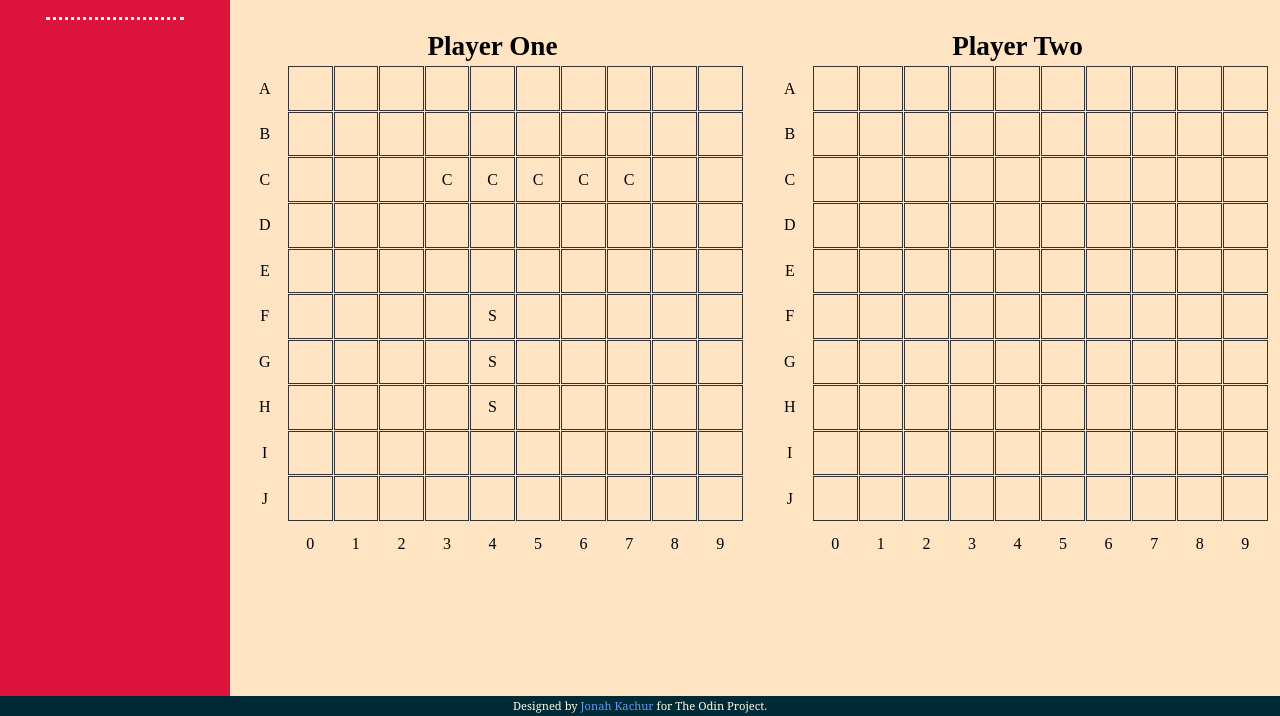
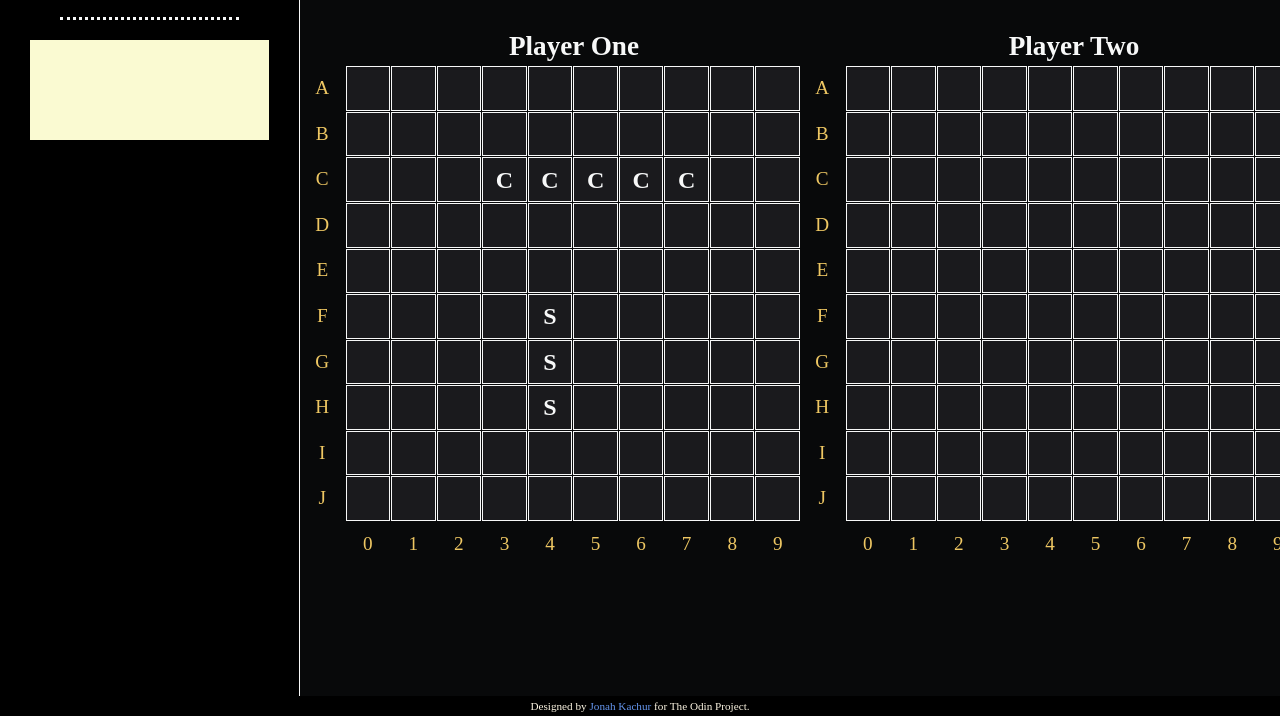
Before and after one commit to JonahKF/odin-battleship, a website built with webpack: page src/template.html in a window 1280 px wide. Shown: the part 104-820 px from the top of the page. Built offline with nearby package versions, Linux system fonts and the light colour scheme.

Commit message:
Added: CSS styling, updated CSS class names

```diff
--- a/src/styles.css
+++ b/src/styles.css
@@ -63,6 +63,17 @@ h6 {
 
 /* Reset Finish */
 
+@import url("https://fonts.googleapis.com/css?family=Inter:400|Jura:400");
+
+:root {
+  --fontWhite: #f7f8f8;
+  --fontYellow: #eec763;
+}
+
+* {
+  font-family: "Jura";
+}
+
 .body {
   display: flex;
   flex-direction: row;
@@ -71,8 +82,11 @@ h6 {
 }
 
 .sidebar {
-  width: 230px;
-  background-color: crimson;
+  width: 300px;
+  min-width: 300px;
+  background-color: #000;
+
+  border-right: 1px solid var(--fontWhite);
 }
 
 .visible {
@@ -84,7 +98,7 @@ h6 {
   height: 90px;
   margin: 11px;
 
-  color: white;
+  color: var(--fontYellow);
   font-weight: 800;
   font-size: 1.7rem;
 
@@ -92,15 +106,24 @@ h6 {
   align-items: center;
   justify-content: center;
 
-  border: 2px solid white;
+  border: 2px solid var(--fontWhite);
   border-radius: 30px;
 }
 
 hr {
   border: none;
-  border-top: 3px dotted white;
+  border-top: 3px dotted var(--fontWhite);
   width: 60%;
   margin: 20px;
+  align-self: center;
+  justify-self: center;
+}
+
+.ship-and-text {
+  width: 80%;
+  height: 100px;
+  background-color: lightgoldenrodyellow;
+
   align-self: center;
   justify-self: center;
 }
@@ -120,7 +143,7 @@ hr {
   align-items: center;
   justify-content: center;
 
-  /* border: 1px solid black; */
+  background-color: #08090a;
 }
 
 .board-title {
@@ -131,6 +154,10 @@ hr {
 
   font-size: 1.7rem;
   font-weight: 600;
+
+  padding-left: 48px;
+
+  color: var(--fontWhite);
 }
 
 .board-one,
@@ -141,9 +168,21 @@ hr {
   grid-template-rows: repeat(11, 1fr);
   gap: 1px;
 
-  /* border: 1px solid cornflowerblue; */
   width: 500px;
   aspect-ratio: 1/1;
+
+  color: var(--fontYellow);
+  font-size: 1.2rem;
+}
+
+.ship {
+  color: var(--fontWhite);
+  font-weight: 800;
+  font-size: 1.5rem;
+}
+
+.ship.hit {
+  color: #1a1a1d;
 }
 
 .cell {
@@ -151,7 +190,8 @@ hr {
   align-items: center;
   justify-content: center;
   aspect-ratio: 1;
-  border: 1px solid #333;
+  border: 1px solid var(--fontWhite);
+  background-color: #1a1a1d;
   cursor: pointer;
 }
 
@@ -165,10 +205,12 @@ hr {
 
 .miss {
   background-color: crimson;
+  cursor: default;
 }
 
 .hit {
   background-color: lightgreen;
+  cursor: default;
 }
 
 .victory-overlay {
@@ -195,10 +237,9 @@ hr {
 
 .footer {
   height: 20px;
-  background-color: #002b36;
+  background-color: #000;
 
   font-size: 0.7rem;
-  font-family: Georgia, "Times New Roman", Times, serif;
   color: #fdf6e3;
   display: flex;
   align-items: center;
--- a/src/template.html
+++ b/src/template.html
@@ -8,10 +8,11 @@
 
   <body>
     <div class="body">
-      <div class="sidebar visible">
+      <div class="sidebar">
         <!-- For dragging & dropping ships, disappears on game start -->
         <div class="game-logo">BATTLESHIP</div>
         <hr />
+        <div class="ship-and-text"></div>
       </div>
       <div class="boards-container">
         <div class="board-wrapper">
```
